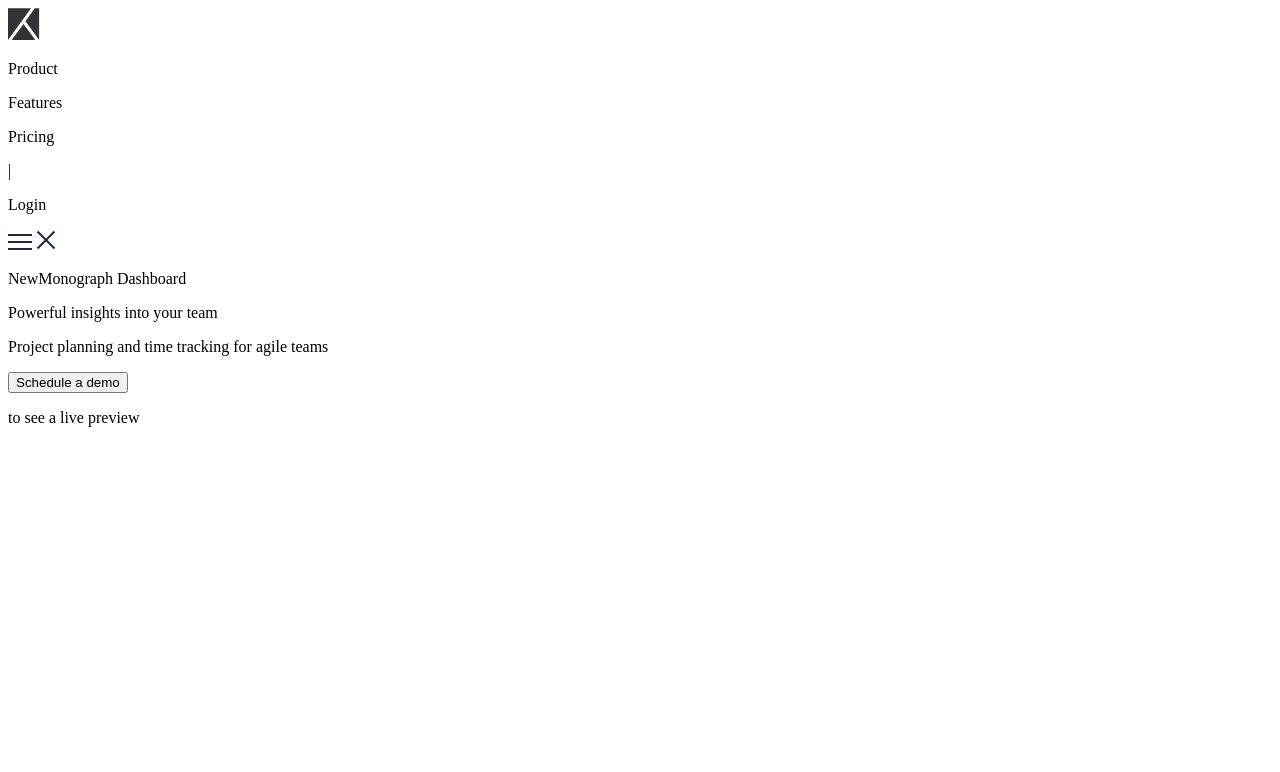
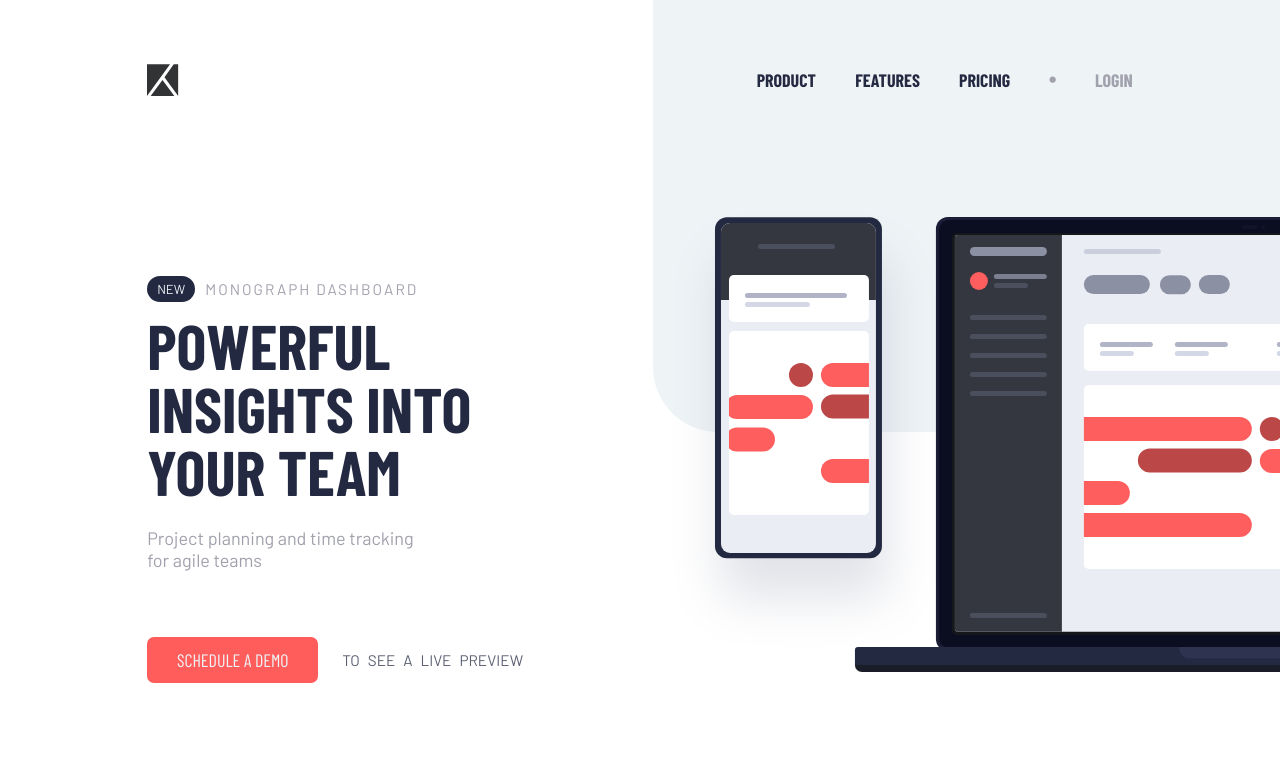
Before and after one commit to vishalnirmal/Project-Tracking-Intro, a plain HTML site: page index.html in a window 1280 px wide. Drawn offline with nearby package versions, Linux system fonts and the light colour scheme.

Commit message:
Added styling to the page for desktop version

```diff
--- a/index.html
+++ b/index.html
@@ -3,7 +3,7 @@
 <head>
   <meta charset="UTF-8">
   <meta name="viewport" content="width=device-width, initial-scale=1.0"> <!-- displays site properly based on user's device -->
-
+  <script src="https://kit.fontawesome.com/66d1c73752.js" crossorigin="anonymous"></script>
   <link rel="icon" type="image/png" sizes="32x32" href="./images/favicon-32x32.png">
   <link rel="stylesheet" href="./styles.css">
   <title>Frontend Mentor | Project tracking intro component</title>
@@ -16,7 +16,7 @@
         <p class="item">Product</p>
         <p class="item">Features</p>
         <p class="item">Pricing</p>
-        <p class="item">|</p>
+        <p class="item"><i class="fas fa-circle"></i></p>
         <p class="item">Login</p>
       </div>
       <img src="./images/icon-hamburger.svg" alt="icon-hamburger" class="icon-hamburger">
@@ -26,14 +26,16 @@
       <div class="content">
         <p class="name"><span>New</span>Monograph Dashboard</p>
         <p class="title">Powerful insights into your team</p>
-        <p class="description">Project planning and time tracking for agile teams</p>
+        <p class="description">Project planning and time tracking <br> for agile teams</p>
         <div class="button-text">
-          <button>Schedule a demo</button>
-          <p>to see a live preview</p>
+          <p class="button">Schedule a demo</p>
+          <p class="text">to see a live preview</p>
         </div>
       </div>
+      <div class="illustration-device"></div>
     </div>
   </div>
+  <div class="bg-pattern"></div>
   <script src="./index.js"></script>
 </body>
 </html>
--- a/styles.css
+++ b/styles.css
@@ -0,0 +1,138 @@
+@import url('https://fonts.googleapis.com/css2?family=Barlow+Condensed:wght@400;700&display=swap');
+@import url('https://fonts.googleapis.com/css2?family=Barlow&display=swap');
+:root{
+    --red: hsl(0, 100%, 68%);
+    --very-dark-blue: hsl(230, 29%, 20%);
+    --dark-grayish-blue: hsl(230, 11%, 40%);
+    --grayish-blue: hsl(231, 7%, 65%);
+    --light-grayish-blue: hsl(207, 33%, 95%);
+    --barlow: 'Barlow', sans-serif;
+    --barlow-condensed: 'Barlow Condensed', sans-serif;
+    --padding-height: 8vh;
+    --padding-width: 11.5vw;
+}
+body{
+    font-size: 18px;
+    font-family: var(--barlow);
+    margin: 0;
+    position: relative;
+}
+.bg-pattern{
+    background-color: var(--light-grayish-blue);
+    width: 49vw;
+    height: 54vh;
+    position: absolute;
+    top: 0;
+    right: 0;
+    border-radius: 0 0 0 65px;
+    z-index: -5;
+}
+.navigation{
+    padding: var(--padding-height) var(--padding-width);
+    display: flex;
+    justify-content: space-between;
+    align-items: center;
+}
+.menu{
+    display: flex;
+    justify-content: space-between;
+    align-items: center;
+    gap: 2.45rem;
+    font-weight: 700;
+    font-family: var(--barlow-condensed);
+    text-transform: uppercase;
+    color: var(--very-dark-blue);
+}
+.item{
+    margin: 0;
+    cursor: pointer;
+}
+.item:nth-child(5){
+    color: var(--grayish-blue);
+}
+.item:nth-child(4){
+    font-size: 0.35em;
+    color: var(--grayish-blue);
+    pointer-events: none;
+    cursor: none;
+}
+.item:hover{
+    text-decoration: underline;
+}
+.icon-hamburger, .icon-close{
+    display: none;
+}
+.section{
+    padding: 6vh var(--padding-width) 0;
+    padding-right: 0;
+    display: grid;
+    grid-template-columns: 5fr 6fr;
+    align-items: center;
+    gap: 1rem;
+}
+.content{
+    padding: 3.5rem;
+    padding-left: 0;
+    color: var(--grayish-blue);
+}
+.content > * {
+    margin: 0.75rem 0;
+}
+.illustration-device{
+    width: 100%;
+    height: 100%;
+    background: url("./images/illustration-devices.svg") no-repeat;
+}
+.name{
+    text-transform: uppercase;
+    letter-spacing: 2px;
+    display: flex;
+    align-items: center;
+    gap: 10px;
+    font-size: 0.85em;
+}
+.name span{
+    background-color: var(--very-dark-blue);
+    border-radius: 20px;
+    color: var(--light-grayish-blue);
+    padding: 5px 10px;
+    letter-spacing: normal;
+    font-size: 0.85em;
+}
+.title{
+    font-weight: 700;
+    font-family: var(--barlow-condensed);
+    font-size: 3.5em;
+    text-transform: uppercase;
+    line-height: 1em;
+    color: var(--very-dark-blue);
+}
+.description{
+    margin: 1.5rem 0;
+}
+.button-text{
+    margin-top: 3rem;
+    display: grid;
+    grid-template-columns: 2fr 3fr;
+    align-items: center;
+    gap: 1.5rem;
+}
+.button{
+    text-transform: uppercase;
+    background-color: var(--red);
+    color: var(--light-grayish-blue);
+    text-align: center;
+    font-family: var(--barlow-condensed);
+    padding: 12px;
+    border-radius: 7px;
+    cursor: pointer;
+}
+.button:hover{
+    opacity: 0.8;
+}
+.text{
+    text-transform: uppercase;
+    font-size: 0.85em;
+    word-spacing: 5px;
+    color: var(--dark-grayish-blue);
+}
```
